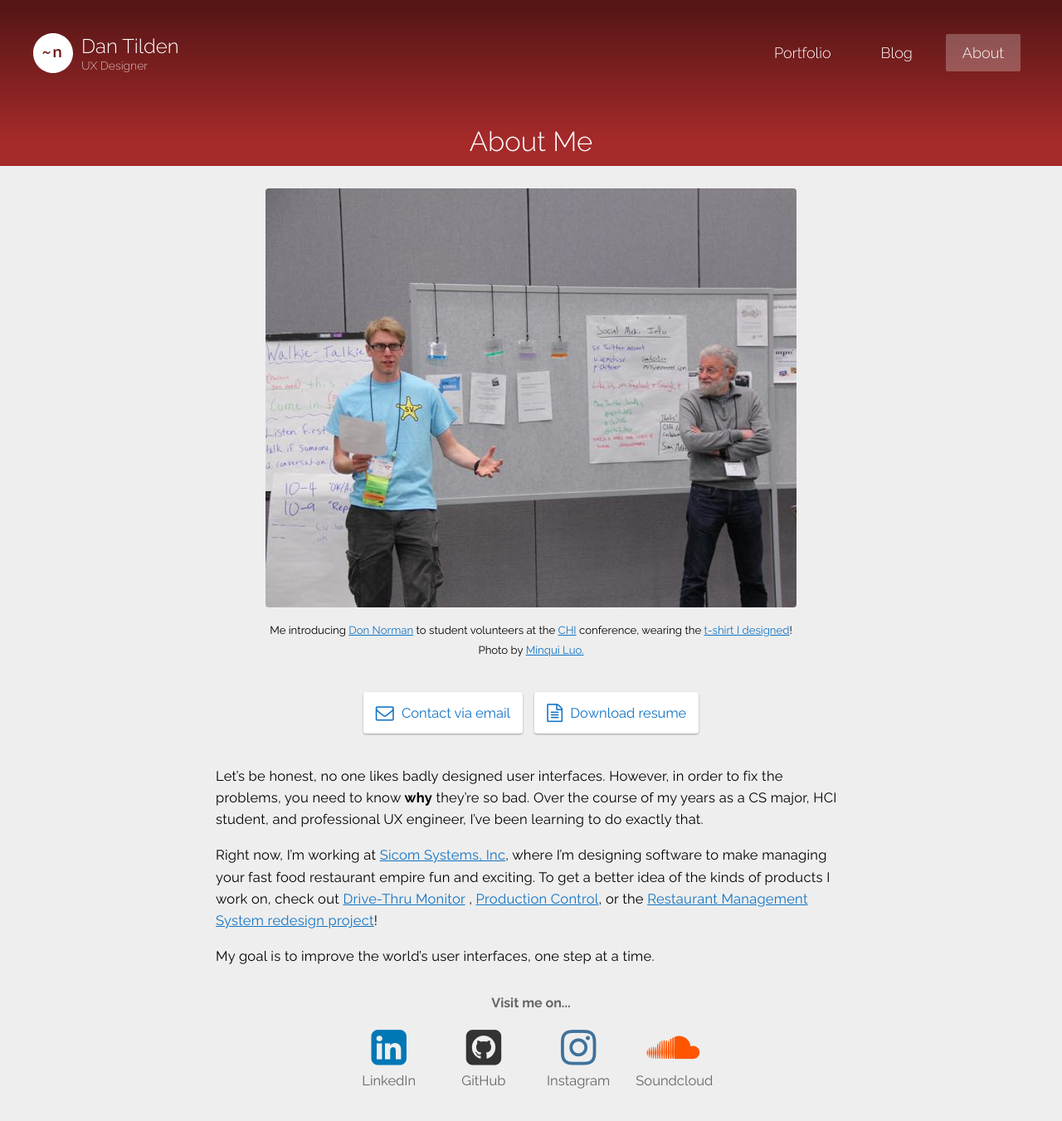
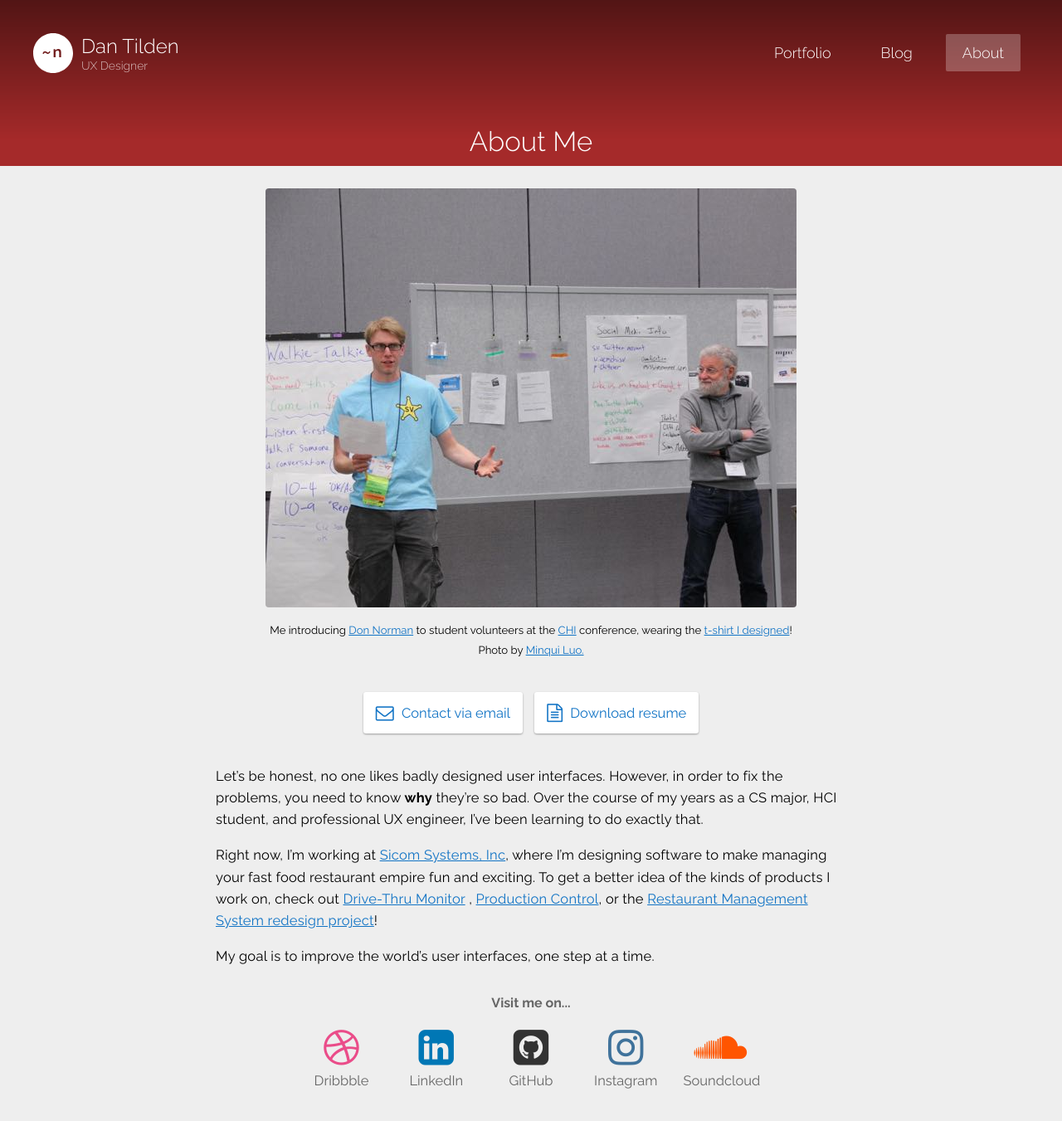
Before and after one commit to tilden/tilden.github.io, a Jekyll site: the page built from about.md, in a window 1280 px wide. Shown: the top 1351 px of the page at 83% size. Built offline with Jekyll 4.4.1, drawn with Linux system fonts in a browser that asks for light colours; nearby versions of some CDN libraries.

Commit message:
Added links to Dribbble profile

```diff
--- a/_includes/nav_footer.html
+++ b/_includes/nav_footer.html
@@ -57,6 +57,9 @@
   	</a>
 
     <div class="social_icons">
+    	<a title="Dribbble" href="https://dribbble.com/dantilden">
+        <i class="site-icon fa fa-dribbble"></i>
+    	</a>
     	<a title="LinkedIn" href="https://www.linkedin.com/pub/dan-tilden/20/415/450">
         <i class="site-icon fa fa-linkedin-square"></i>
     	</a>
--- a/about.md
+++ b/about.md
@@ -35,6 +35,10 @@ My goal is to improve the world's user interfaces, one step at a time.
 
 <div class="contact_info">
   <h3>Visit me on...</h3>
+	<a class="social" href="https://dribbble.com/dantilden">
+    <i class="site-icon fa fa-dribbble fa-3x" style="color: #EA4C89"></i>
+    <span>Dribbble</span>
+	</a>
 	<a class="social" href="https://www.linkedin.com/pub/dan-tilden/20/415/450">
     <i class="site-icon fa fa-linkedin-square fa-3x" style="color: #0077b5;"></i>
     <span>LinkedIn</span>
```
